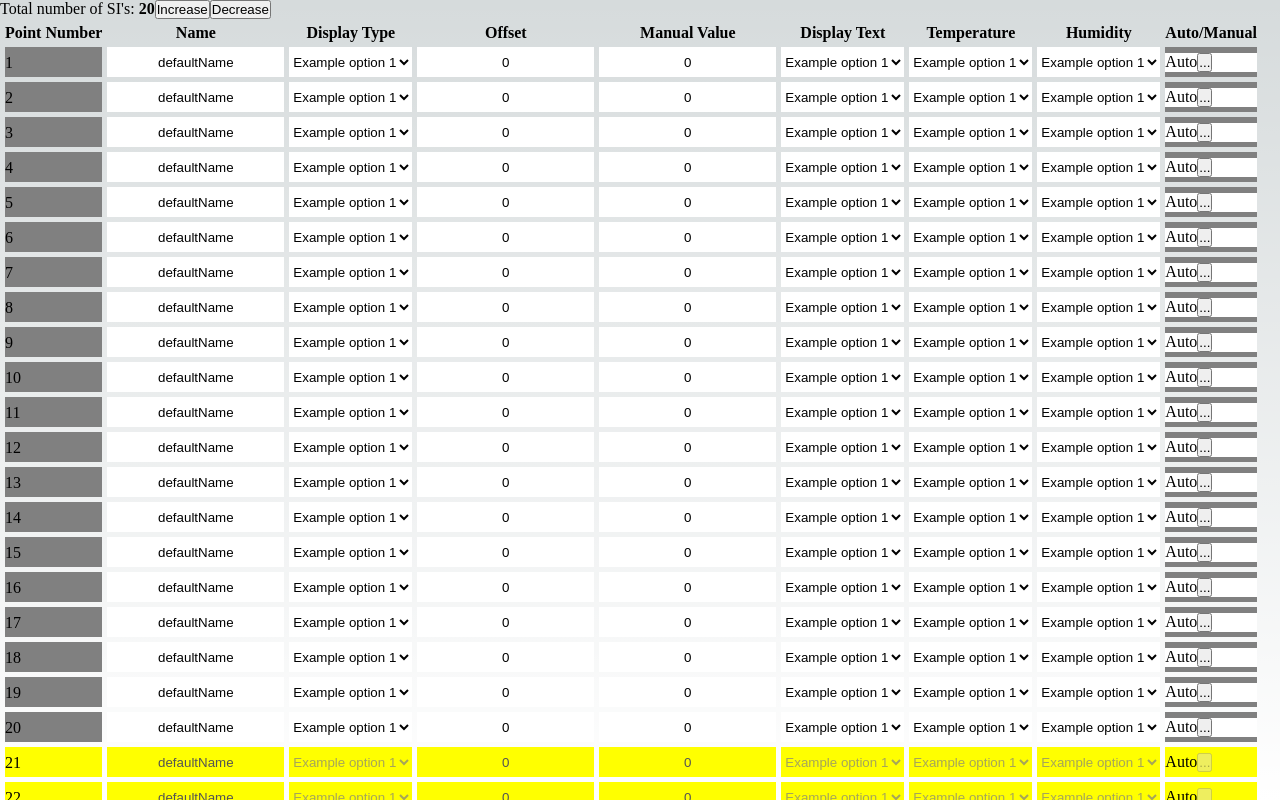
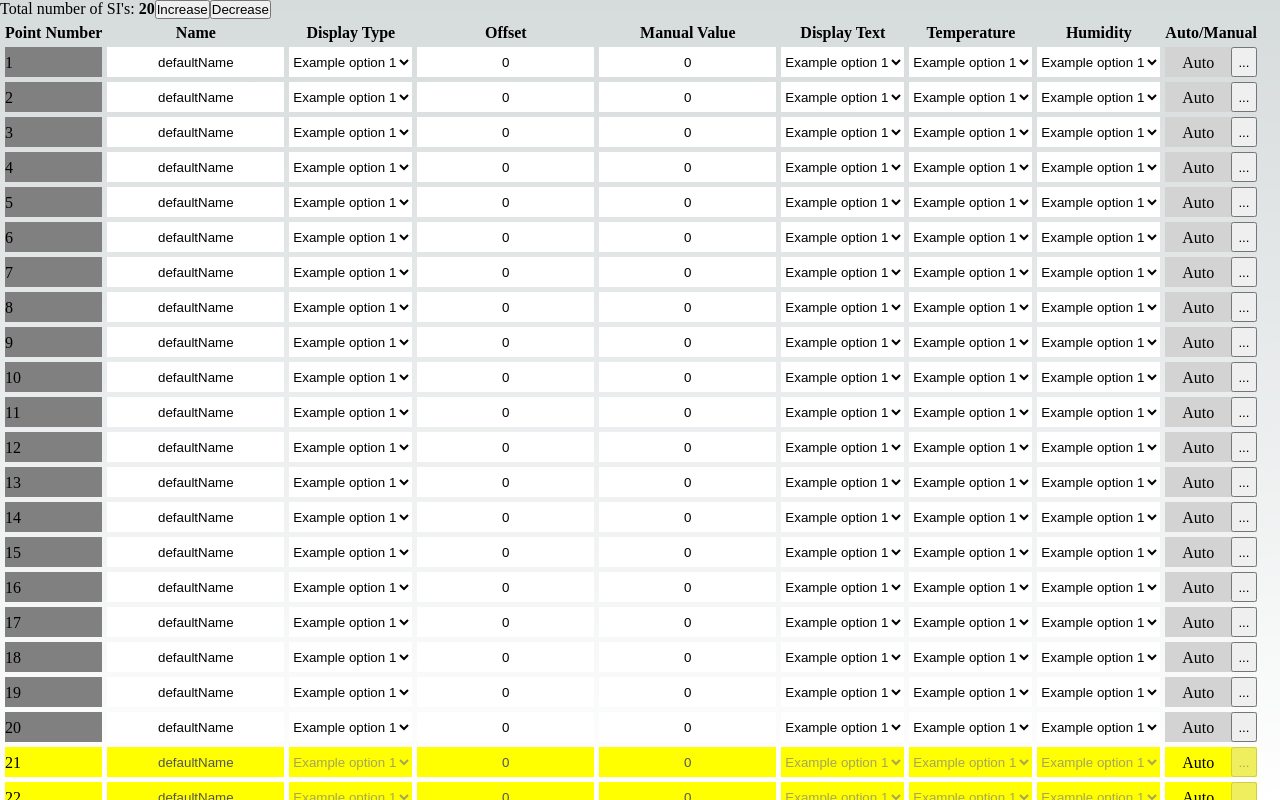
Before and after one commit to KantKontrol/mcs-assessment, a Next.js app in the folder web-dev-assessment/: page / in a window 1280 px wide. Built offline with nearby package versions, Linux system fonts and the light colour scheme.

Commit message:
chore: fixed style for toggle component

```diff
--- a/web-dev-assessment/src/components/Toggle/index.jsx
+++ b/web-dev-assessment/src/components/Toggle/index.jsx
@@ -2,17 +2,27 @@ import React from "react";
 
 const Toggle = ({ name, value, onFieldUpdate, pointNumber, disabled }) => {
   return (
-    <div
-      style={{ backgroundColor: disabled ? "yellow" : value ? "white" : "red" }}
+    <span
+      style={{
+        backgroundColor: disabled ? "yellow" : value ? "lightgray" : "red",
+        display: "flex",
+        width: "100%",
+        height: "30px",
+        border: "none",
+        alignItems: "center",
+      }}
     >
-      <span>{value ? "Auto" : "Manual OFF"}</span>
+      <p style={{ flex: 3, textAlign: "center" }}>
+        {value ? "Auto" : "Manual OFF"}
+      </p>
       <button
+        style={{ flex: 1, height: "100%" }}
         disabled={disabled}
         onClick={() => onFieldUpdate(pointNumber, name, !value)}
       >
         ...
       </button>
-    </div>
+    </span>
   );
 };
 
```
